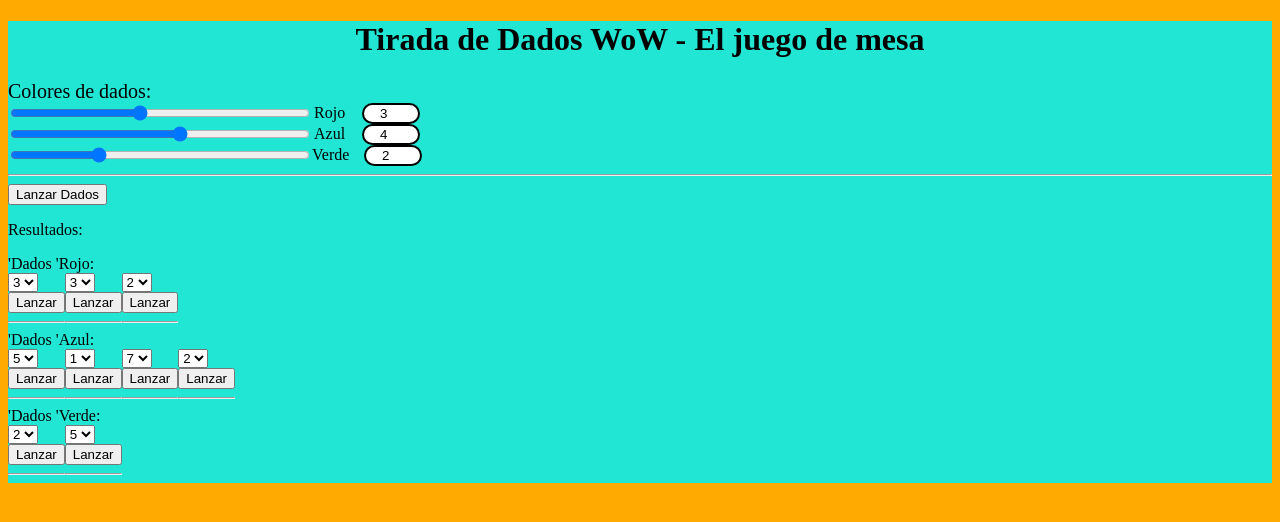
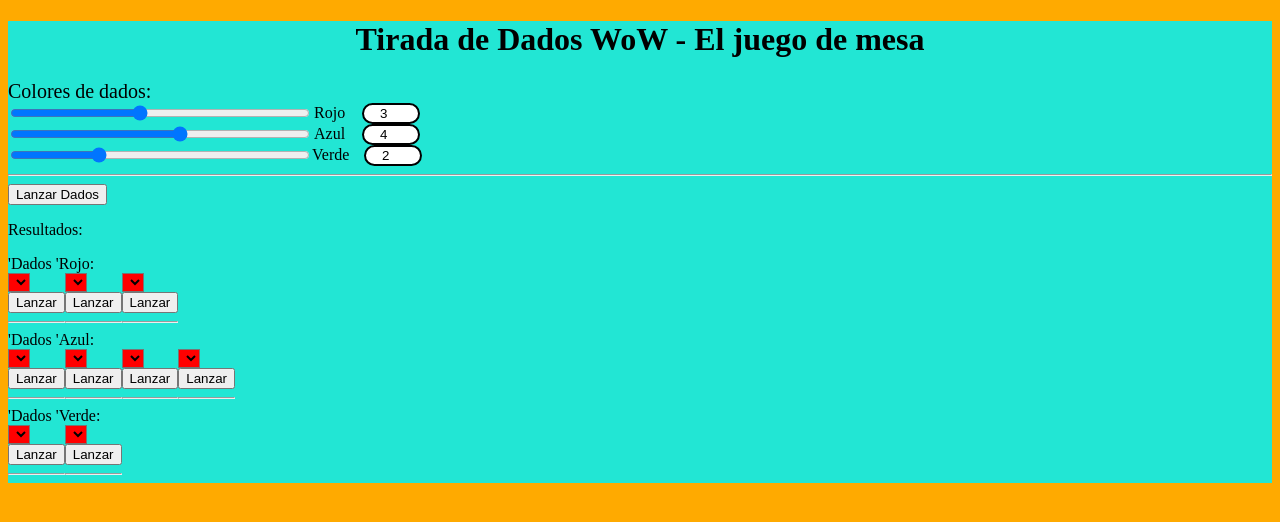
Before and after one commit to cavalierimartin/rollDicesIo, an Angular app: page / in a window 1280 px wide. Both pictures are taken after a click on the button "Lanzar Dados". Shown: the top 522 px of the page. Built offline with nearby package versions, Linux system fonts and the light colour scheme.

Commit message:
Modifico los estados de los dados, agrego background-color a los estados faltantes y cambio nombre a atributo opcionesSelect

```diff
--- a/src/app/components/dice/dice.component.html
+++ b/src/app/components/dice/dice.component.html
@@ -1,26 +1,28 @@
 <div class="contenedor">
 
     <div class="span">
-
         <span>'Dados '{{ diceGroup.colorName}}:</span><br>
-
     </div>
 
     <div class="dados">
 
         <div class="form-group" *ngFor="let dice of diceGroup.dices; let i = index">
 
-            <select class="form-control" [value]="dice.value" name="name{{i}}" [ngClass]="dice.status">
+            <select class="form-control" [(ngModel)]="dice.value" name="name{{i}}" [ngClass]="dice.status"
+                (ngModelChange)="clickOpcionDice(i)">
 
-                <option>{{dice.value}}</option>
-
-                <option *ngFor="let opciones of arrayOpciones(1,8)">{{opciones}}</option>
+                <option *ngFor="let opciones of ao">{{opciones}}</option>
 
             </select>
+
             <br />
+
             <button type="button" (click)="rollDice(i)">Lanzar</button>
+
             <hr>
+
         </div>
+
     </div>
 
 </div>
--- a/src/app/components/dice/dice.component.scss
+++ b/src/app/components/dice/dice.component.scss
@@ -9,3 +9,19 @@
 .dados {
   display: flex;
 }
+
+.rolled {
+  background-color: red;
+}
+
+.rerrolled {
+  background-color: green;
+}
+
+.modified {
+  background-color: blue;
+}
+
+.rerrolled-and-modified {
+  background-color: yellow;
+}
```
Lines whose indentation alone changed are shown as unchanged.
